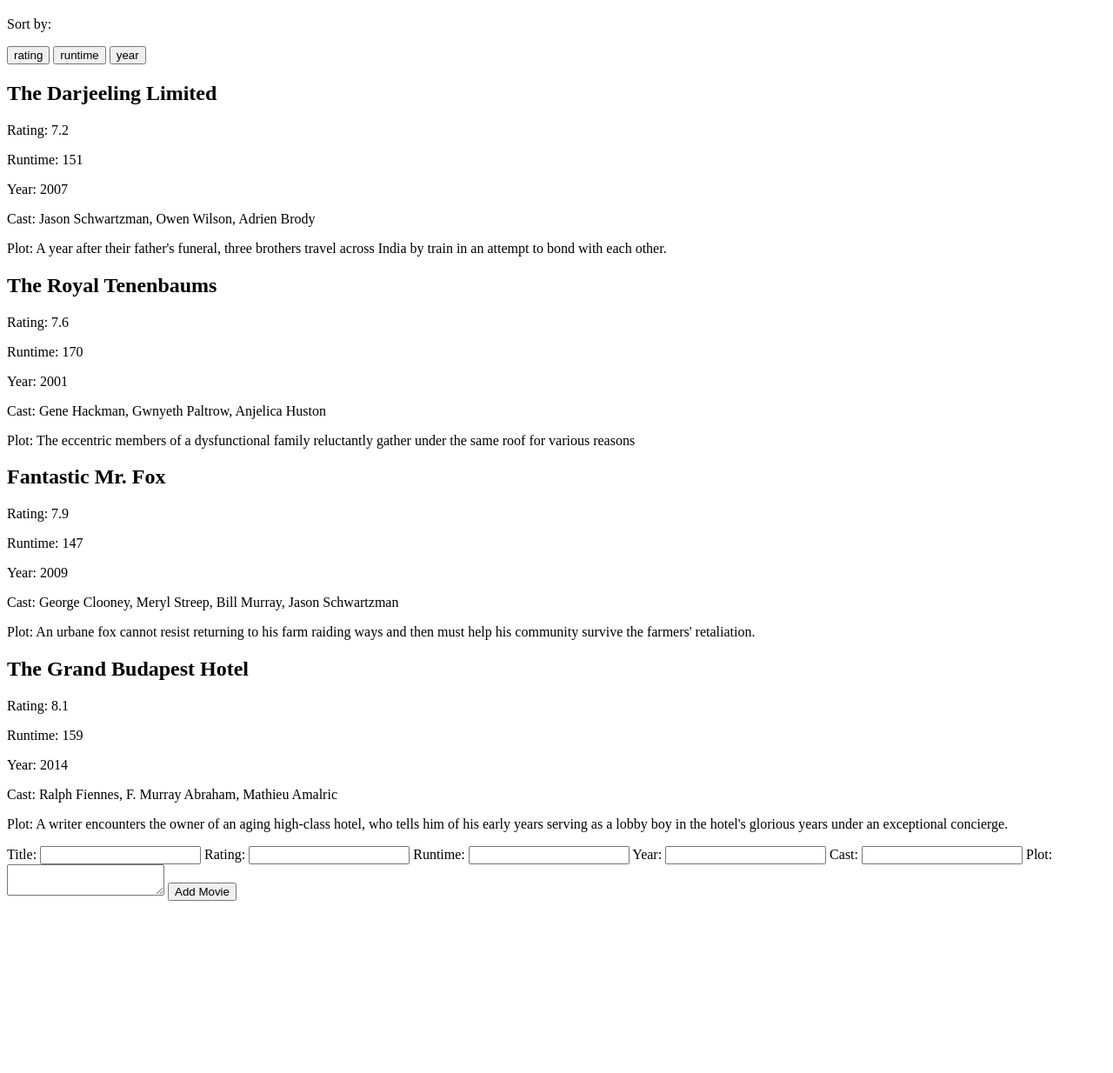
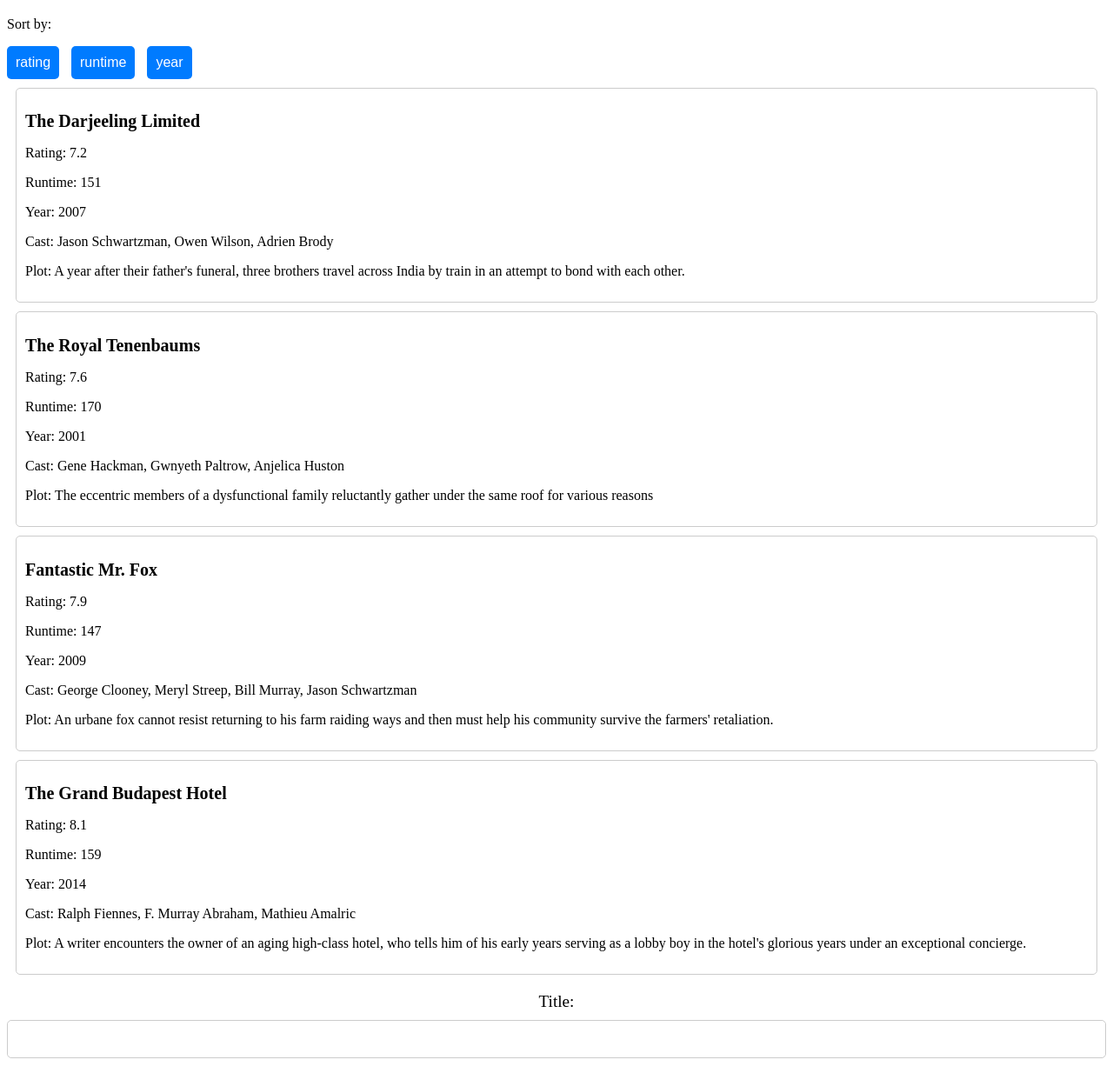
Before and after one commit to lucfercas/Movie-Data, a plain HTML site: page index.html in a window 1280 px wide. Shown: the part 61-1295 px from the top of the page at 87% size. Before the commit the page ends 1105 px from the top, so only its background shows below. Drawn offline with Linux system fonts and the light colour scheme.

Commit message:
started styling

```diff
--- a/index.html
+++ b/index.html
@@ -5,7 +5,8 @@
     <meta http-equiv="X-UA-Compatible" content="IE=edge">
     <meta name="viewport" content="width=device-width, initial-scale=1.0">
     <title>Movie Data</title>
-    <!-- <script defer src="script.js"></script> -->
+    <link rel="stylesheet" href="style.css">
+
 </head>
 <body>
     <main>
@@ -18,7 +19,7 @@
         </nav>
 
         <section id="films"></section>
-
+        <section class="form-container">
             <form id="add-movie-form">
                 <label for="title">Title:</label>
                 <input type="text" id="title" name="title" required>
@@ -34,6 +35,7 @@
                 <textarea id="plot" name="plot" required></textarea>
                 <button type="submit">Add Movie</button>
             </form>
+        </section>
       </main>
 </body>
 <script src="script.js"></script>
--- a/script.js
+++ b/script.js
@@ -38,7 +38,8 @@ const movies = Object.values(movieData);
 document.getElementById("films").innerHTML = '';
  for (const movie of movies) {
    let Datamovie = document.createElement('div');
-   Datamovie.innerHTML = `<h2>${Object.keys(movieData).find(key => movieData[key] === movie)}</h2><p>Rating: ${movie.rating}</p><p>Runtime: ${movie.runtime}</p><p>Year: ${movie.year}</p><p>Cast: ${movie.cast.join(', ')}</p><p>Plot: ${movie.plot}</p>`;
+   Datamovie.classList.add('movie-card');
+   Datamovie.innerHTML = `<h2 class="movie-title">${Object.keys(movieData).find(key => movieData[key] === movie)}</h2><p>Rating: ${movie.rating}</p><p>Runtime: ${movie.runtime}</p><p>Year: ${movie.year}</p><p>Cast: ${movie.cast.join(', ')}</p><p>Plot: ${movie.plot}</p>`;
    document.getElementById("films").appendChild(Datamovie);
  }
 
@@ -68,22 +69,26 @@ function sortMovies(newSortMethod = null) {
   document.getElementById("films").innerHTML = '';
   for (const movie of movies) {
     let Datamovie = document.createElement('div');
-    Datamovie.innerHTML = `<h2>${Object.keys(movieData).find(key => movieData[key] === movie)}</h2><p>Rating: ${movie.rating}</p><p>Runtime: ${movie.runtime}</p><p>Year: ${movie.year}</p><p>Cast: ${movie.cast.join(', ')}</p><p>Plot: ${movie.plot}</p>`;
+    Datamovie.classList.add('movie-card');
+    Datamovie.innerHTML = `<h2 class="movie-title">${Object.keys(movieData).find(key => movieData[key] === movie)}</h2><p>Rating: ${movie.rating}</p><p>Runtime: ${movie.runtime}</p><p>Year: ${movie.year}</p><p>Cast: ${movie.cast.join(', ')}</p><p>Plot: ${movie.plot}</p>`;
     document.getElementById("films").appendChild(Datamovie);
   }
 }
   //Add event listeners to sort buttons
 const ratingButton = document.getElementById("rating");
+ratingButton.classList.add('sort-button');
 ratingButton.addEventListener("click", function() {
   sortMovies('rating');
 });
 
 const runtimeButton = document.getElementById("runtime");
+runtimeButton.classList.add('sort-button');
 runtimeButton.addEventListener("click", function() {
   sortMovies('runtime');
 });
 
 const yearButton = document.getElementById("year");
+yearButton.classList.add('sort-button')
 yearButton.addEventListener("click", function() {
   sortMovies('year');
 });
--- a/style.css
+++ b/style.css
@@ -0,0 +1,81 @@
+*{
+    box-sizing: border-box;
+}
+
+/* Style for the movie cards */
+.movie-card {
+    border: 1px solid #ccc;
+    border-radius: 5px;
+    margin: 10px;
+    padding: 10px;
+  }
+
+  /* Style for the movie titles */
+  .movie-title {
+    font-size: 20px;
+    font-weight: bold;
+    margin-bottom: 10px;
+  }
+
+  /* Style for the movie details */
+  .movie-details {
+    font-size: 16px;
+    margin-bottom: 5px;
+  }
+
+  /* Style for the sort buttons */
+  .sort-button {
+    background-color: #007bff;
+    border: none;
+    border-radius: 5px;
+    color: #fff;
+    cursor: pointer;
+    font-size: 16px;
+    margin-right: 10px;
+    padding: 10px;
+  }
+
+  form {
+    display: flex;
+    flex-direction: column;
+    align-items: center;
+    margin-top: 20px;
+  }
+
+  form label {
+    font-size: 1.2rem;
+    margin-bottom: 10px;
+  }
+
+  form input[type="text"],
+  form input[type="number"],
+  form textarea {
+    padding: 10px;
+    margin-bottom: 20px;
+    width: 100%;
+    border-radius: 5px;
+    border: 1px solid #ccc;
+    font-size: 1.2rem;
+  }
+
+  form input[type="submit"] {
+    background-color: #007bff;
+    color: #fff;
+    border: none;
+    border-radius: 5px;
+    padding: 10px 20px;
+    font-size: 1.2rem;
+    cursor: pointer;
+  }
+
+  form input[type="submit"]:hover {
+    background-color: #0062cc;
+  }
+
+  form input[type="submit"]:active {
+    background-color: #005cbf;
+  }
+
+  form input[type="submit"]:focus {
+    outline: none;
+  }
```
Lines whose indentation alone changed are shown as unchanged.
